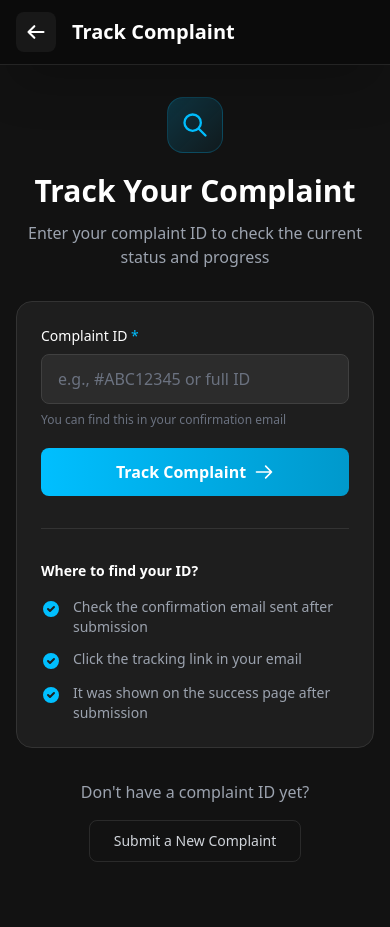
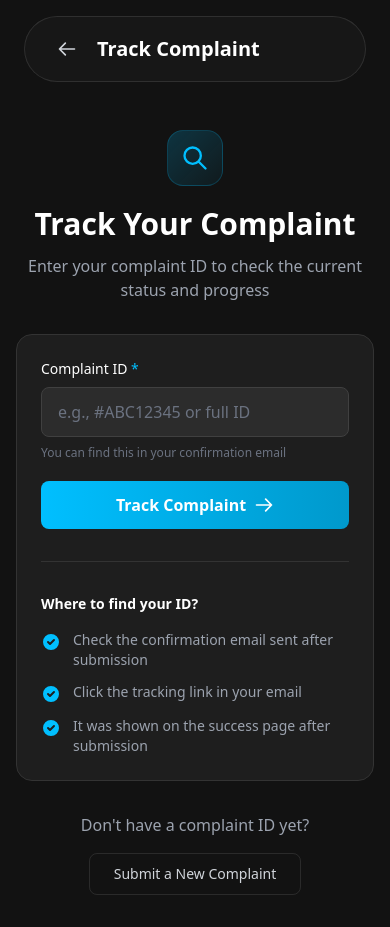
Before and after one commit to navedsayyed/Snap2Fix-web, a Next.js app: page /track in a window 390 px wide. Before the commit the page ends 894 px from the top, so only its background shows below. Built offline with nearby package versions, Linux system fonts and the light colour scheme.

Commit message:
feat: Add new pages for complaint tracking, user login, and profile management.

```diff
--- a/app/login/page.tsx
+++ b/app/login/page.tsx
@@ -25,7 +25,7 @@ export default function LoginPage() {
 
         try {
             await signIn(formData.email, formData.password);
-            router.push('/profile');
+            router.replace('/profile');
         } catch (err: any) {
             setError(err.message || 'Failed to sign in');
         } finally {
--- a/app/profile/page.tsx
+++ b/app/profile/page.tsx
@@ -236,8 +236,13 @@ export default function ProfilePage() {
                 <div className="max-w-7xl mx-auto px-6 lg:px-8">
                     <div className="bg-[#1A1A1A]/80 backdrop-blur-md border border-white/10 rounded-full px-6 py-3">
                         <div className="flex items-center justify-between h-10">
-                            {/* Profile Text */}
-                            <div className="flex items-center gap-2">
+                            {/* Back Button and Profile Text */}
+                            <div className="flex items-center gap-3">
+                                <Link href="/" className="p-2 hover:bg-[#2C2C2C] rounded-full transition-colors">
+                                    <svg className="w-5 h-5 text-gray-300 hover:text-white" fill="none" stroke="currentColor" viewBox="0 0 24 24">
+                                        <path strokeLinecap="round" strokeLinejoin="round" strokeWidth={2} d="M10 19l-7-7m0 0l7-7m-7 7h18" />
+                                    </svg>
+                                </Link>
                                 <h2 className="text-xl font-bold text-white">Profile</h2>
                             </div>
 
--- a/app/track/[id]/page.tsx
+++ b/app/track/[id]/page.tsx
@@ -324,13 +324,12 @@ export default function TrackComplaintPage() {
                     {/* Priority */}
                     <div className="bg-gradient-to-br from-[#1E1E1E] via-[#252525] to-[#1A1A1A] border border-[#333333] rounded-2xl shadow-2xl p-6 hover:border-[#00BFFF]/30 transition-all duration-500">
                         <h4 className="text-base font-bold text-white mb-3">Priority</h4>
-                        <span className={`inline-flex items-center px-4 py-2 rounded-lg text-sm font-bold ${
-                            complaint.priority === 'High'
+                        <span className={`inline-flex items-center px-4 py-2 rounded-lg text-sm font-bold ${complaint.priority === 'High'
                                 ? 'bg-[#F44336]/20 text-[#F44336] border border-[#F44336]/30'
                                 : complaint.priority === 'Medium'
                                     ? 'bg-[#FF9800]/20 text-[#FF9800] border border-[#FF9800]/30'
                                     : 'bg-[#4CAF50]/20 text-[#4CAF50] border border-[#4CAF50]/30'
-                        }`}>
+                            }`}>
                             {complaint.priority}
                         </span>
                     </div>
--- a/app/track/page.tsx
+++ b/app/track/page.tsx
@@ -40,20 +40,22 @@ export default function TrackPage() {
     };
 
     return (
-        <div className="min-h-screen bg-[#121212] overflow-hidden">
+        <div className="min-h-screen bg-[#121212] dotted-background">
             {/* Header */}
-            <header className="bg-[#0A0A0A]/80 backdrop-blur-xl border-b border-white/10 sticky top-0 z-50 shadow-2xl">
-                <div className="max-w-7xl mx-auto px-4 sm:px-6 lg:px-8">
-                    <div className="flex items-center gap-4 h-16">
-                        <Link href="/" className="flex items-center gap-2 group hover:opacity-80 transition-opacity">
-                            <div className="w-10 h-10 bg-white/5 rounded-lg flex items-center justify-center group-hover:bg-white/10 transition-colors">
-                                <svg width="20" height="20" className="text-white" fill="none" stroke="currentColor" viewBox="0 0 24 24">
-                                    <path strokeLinecap="round" strokeLinejoin="round" strokeWidth={2.5} d="M10 19l-7-7m0 0l7-7m-7 7h18" />
-                                </svg>
+            <header className="sticky top-0 z-50 pt-4 pb-4 bg-[#121212]">
+                <div className="max-w-7xl mx-auto px-6 lg:px-8">
+                    <div className="bg-[#1A1A1A]/80 backdrop-blur-md border border-white/10 rounded-full px-6 py-3">
+                        <div className="flex items-center justify-between h-10">
+                            {/* Back Button and Title */}
+                            <div className="flex items-center gap-3">
+                                <Link href="/" className="p-2 hover:bg-[#2C2C2C] rounded-full transition-colors">
+                                    <svg className="w-5 h-5 text-gray-300 hover:text-white" fill="none" stroke="currentColor" viewBox="0 0 24 24">
+                                        <path strokeLinecap="round" strokeLinejoin="round" strokeWidth={2} d="M10 19l-7-7m0 0l7-7m-7 7h18" />
+                                    </svg>
+                                </Link>
+                                <h1 className="text-xl font-bold text-white">Track Complaint</h1>
                             </div>
-                            <span className="text-xl font-bold text-white hidden sm:inline">Back</span>
-                        </Link>
-                        <h1 className="text-xl font-bold text-white flex-1">Track Complaint</h1>
+                        </div>
                     </div>
                 </div>
             </header>
```
